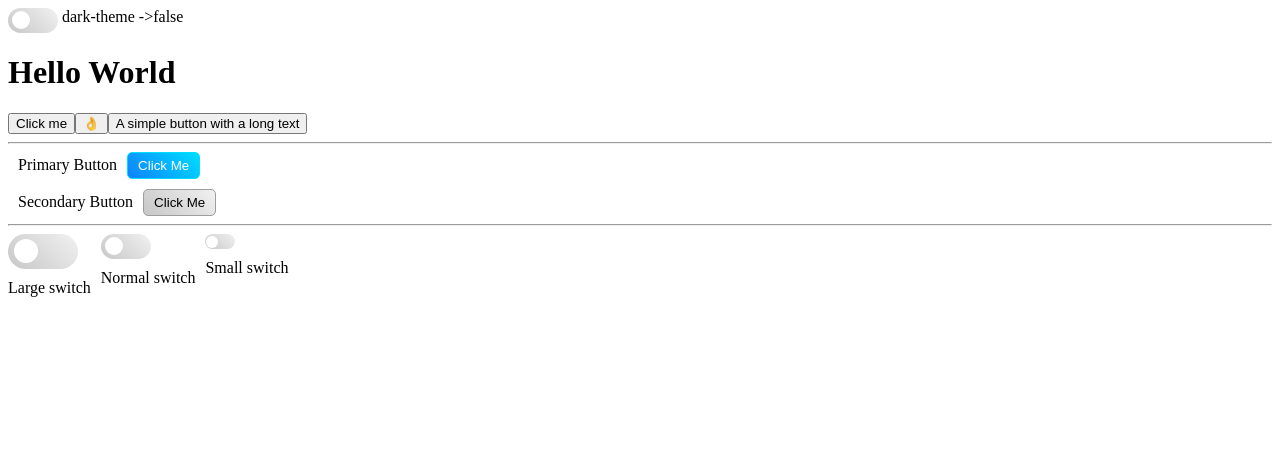
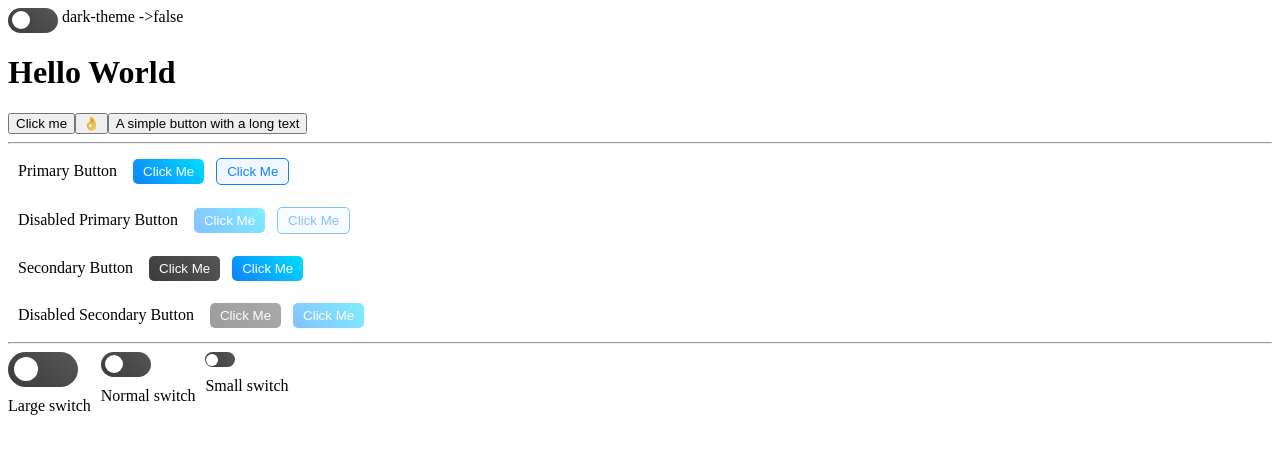
Before and after one commit to RDayalMunda/rdm-vue3-components, a Vue app: page / in a window 1280 px wide. Shown: the top 454 px of the page. Built offline with nearby package versions, Linux system fonts and the light colour scheme.

Commit message:
primary-outline button added

```diff
--- a/src/components/RdmButtonRunner.vue
+++ b/src/components/RdmButtonRunner.vue
@@ -8,11 +8,56 @@
   <div class="custom-container">
     <div>
       <label>Primary Button</label>
-      <RdmButton text="Click Me" @click="handleClick" />
+      <RdmButton class="m-2" text="Click Me" @click="handleClick" />
+      <RdmButton
+        class="m-2"
+        @click="handleClick"
+        variant="primary-outline"
+        text="Click Me"
+      />
+    </div>
+    <div class="">
+      <label>Disabled Primary Button</label>
+      <RdmButton class="m-2" disabled @click="handleClick" text="Click Me" />
+      <RdmButton
+        class="m-2"
+        disabled
+        @click="handleClick"
+        text="Click Me"
+        variant="primary-outline"
+      />
+    </div>
+    <div class="">
+      <label>Secondary Button</label>
+      <RdmButton
+        class="m-2"
+        text="Click Me"
+        variant="secondary"
+        @click="handleClick"
+      />
+      <RdmButton
+        class="m-2"
+        text="Click Me"
+        variant="secondary-outline"
+        @click="handleClick"
+      />
     </div>
     <div>
-      <label>Secondary Button</label>
-      <RdmButton text="Click Me" variant="secondary" @click="handleClick" />
+      <label>Disabled Secondary Button</label>
+      <RdmButton
+        class="m-2"
+        text="Click Me"
+        disabled
+        variant="secondary"
+        @click="handleClick"
+      />
+      <RdmButton
+        class="m-2"
+        text="Click Me"
+        disabled
+        variant="secondary-outline"
+        @click="handleClick"
+      />
     </div>
   </div>
 </template>
@@ -33,4 +78,12 @@ function handleClick() {
 .custom-container label {
   margin: 10px;
 }
+.custom-container-item {
+  display: flex;
+  flex-direction: column;
+  gap: 10px;
+}
+.m-2 {
+  margin: 6px;
+}
 </style>
--- a/src/scss/_button.scss
+++ b/src/scss/_button.scss
@@ -2,7 +2,7 @@ body {
   --rdm-primary-color: #fff;
   --rdm-primary-button-border: #00deff;
   --rdm-secondary-button-border: #9d9d9d;
-  --rdm-secondary-color: #000;
+  --rdm-secondary-color: #fff;
 }
 body.rdm-dark {
   --rdm-primary-color: #fff;
@@ -22,7 +22,7 @@ body.rdm-dark {
   border: none;
   padding: 5px 10px;
   border-radius: 5px;
-  border: 1px solid var(--rdm-primary-button-border);
+  // border: 1px solid var(--rdm-primary-button-border);
   overflow: hidden;
   cursor: pointer;
   position: relative;
@@ -33,11 +33,21 @@ body.rdm-dark {
     var(--rdm-secondary-bg),
     var(--rdm-secondary-bg-2)
   );
-  border: 1px solid var(--rdm-secondary-button-border);
+  // border: 1px solid var(--rdm-secondary-button-border);
   color: var(--rdm-secondary-color);
 }
+.rdm-button[variant="primary-outline"] {
+  border: 1px solid var(--rdm-primary-bg);
+  background: var(--rdm-primary-outline-bg);
+  color: var(--rdm-primary-bg);
+}
 
-.rdm-button::before {
+.rdm-button[disabled] {
+  opacity: 0.5;
+  cursor: not-allowed;
+}
+
+.rdm-button:not([disabled])::before {
   content: "";
   position: absolute;
   top: 0;
@@ -54,10 +64,21 @@ body.rdm-dark {
   opacity: 0;
   pointer-events: none;
 }
+.rdm-button[variant="primary-outline"]::before {
+  background: linear-gradient(
+    120deg,
+    rgba(255, 255, 255, 0.1) 0%,
+    var(--rdm-primary-bg) 50%,
+    rgba(255, 255, 255, 0.1) 100%
+  );
+}
 
-.rdm-button:hover::before {
+.rdm-button:not([disabled]):hover::before {
   animation: shine 1s forwards;
   opacity: 1;
+}
+.rdm-button[variant="primary-outline"]:not([disabled]):hover::before {
+  opacity: 0.2;
 }
 
 @keyframes shine {
--- a/src/scss/_variables.scss
+++ b/src/scss/_variables.scss
@@ -2,14 +2,16 @@
 body {
   --rdm-primary-bg: #0e82ff;
   --rdm-primary-bg-2: #00deff;
-  --rdm-secondary-bg: #c7c7c7;
-  --rdm-secondary-bg-2: #f1f1f1;
+  --rdm-primary-outline-bg: #f0f7ff;
+  --rdm-secondary-bg: #3c3c3c;
+  --rdm-secondary-bg-2: #565656;
 }
 
 /* Dark theme */
 body.rdm-dark {
   --rdm-primary-bg: #0e82ff;
   --rdm-primary-bg-2: #00deff;
+  --rdm-primary-outline-bg: #f0f7ff;
   --rdm-secondary-bg: #03dac6;
   --rdm-secondary-bg-2: #03dac6;
 }
```
